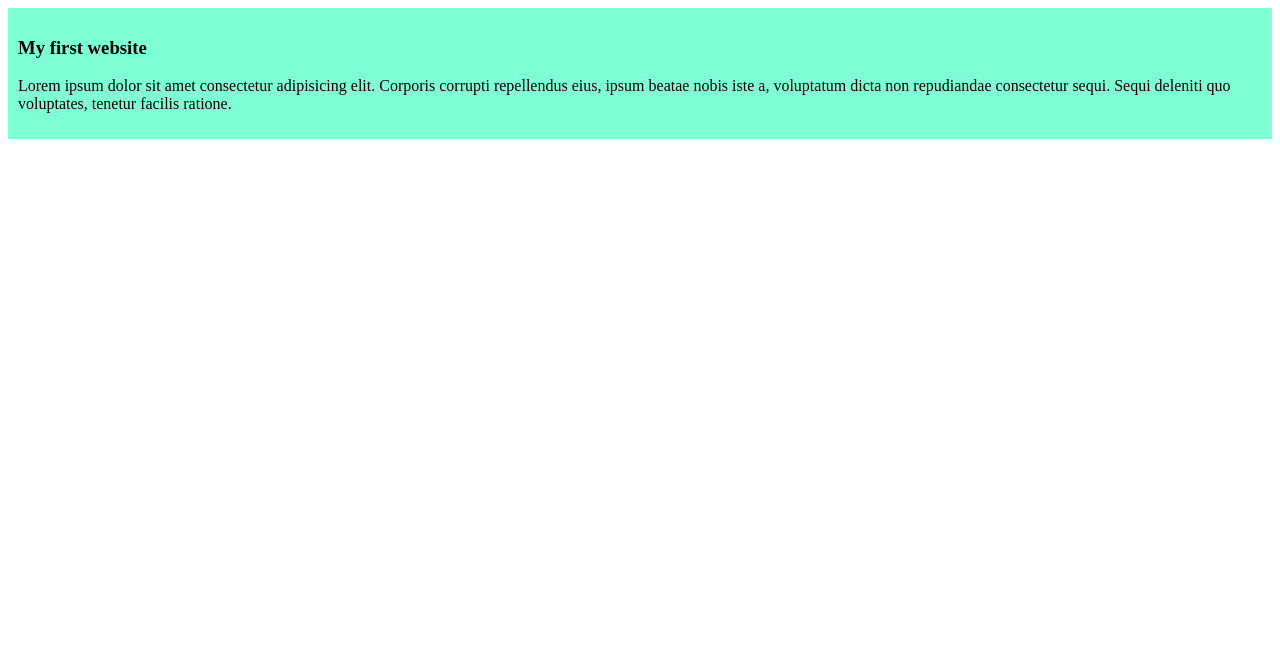
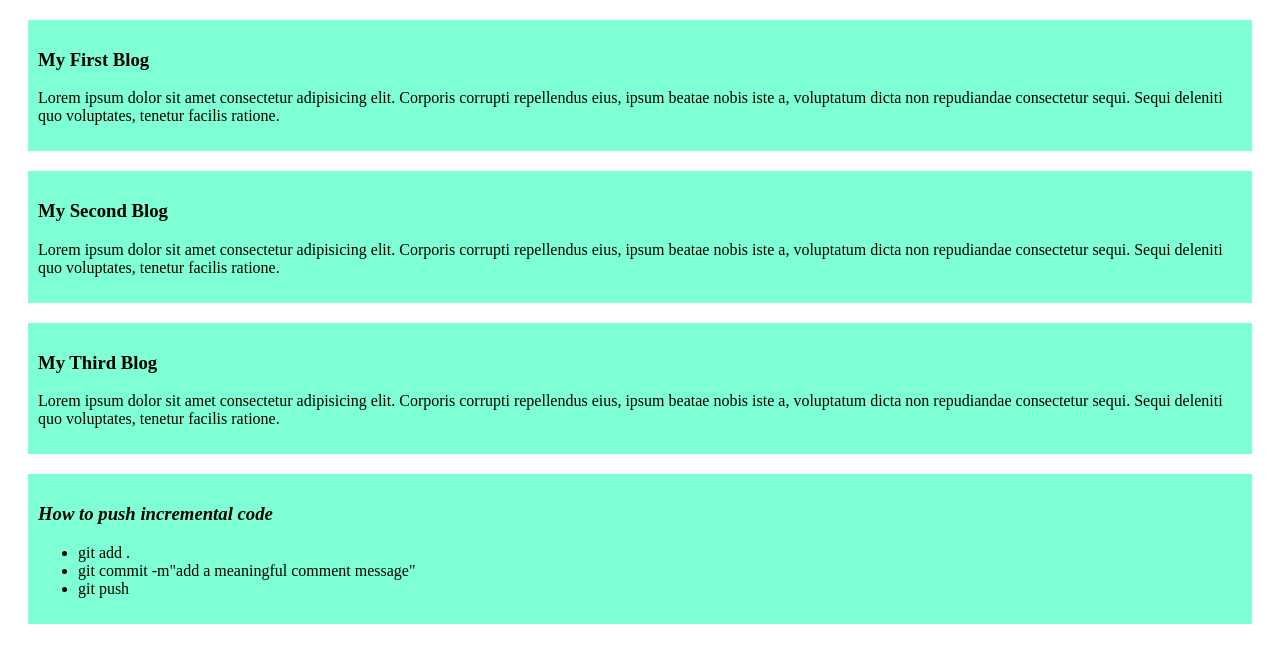
Before and after one commit to anik64tlg/my-simple-website, a plain HTML site: page index.html in a window 1280 px wide. Drawn offline with Linux system fonts and the light colour scheme.

Commit message:
added a list to push code

```diff
--- a/index.html
+++ b/index.html
@@ -8,8 +8,24 @@
 </head>
 <body>
     <div>
-        <h3>My first website</h3>
+        <h3>My First Blog</h3>
         <p>Lorem ipsum dolor sit amet consectetur adipisicing elit. Corporis corrupti repellendus eius, ipsum beatae nobis iste a, voluptatum dicta non repudiandae consectetur sequi. Sequi deleniti quo voluptates, tenetur facilis ratione.</p>
+    </div>
+    <div>
+        <h3>My Second Blog</h3>
+        <p>Lorem ipsum dolor sit amet consectetur adipisicing elit. Corporis corrupti repellendus eius, ipsum beatae nobis iste a, voluptatum dicta non repudiandae consectetur sequi. Sequi deleniti quo voluptates, tenetur facilis ratione.</p>
+    </div>
+    <div>
+        <h3>My Third Blog</h3>
+        <p>Lorem ipsum dolor sit amet consectetur adipisicing elit. Corporis corrupti repellendus eius, ipsum beatae nobis iste a, voluptatum dicta non repudiandae consectetur sequi. Sequi deleniti quo voluptates, tenetur facilis ratione.</p>
+    </div>
+    <div>
+        <h3><i>How to push incremental code</i></h3>
+        <ul>
+            <li>git add .</li>
+            <li>git commit -m"add a meaningful comment message"</li>
+            <li>git push</li>
+        </ul>
     </div>
 </body>
 </html>
--- a/styles/blog.css
+++ b/styles/blog.css
@@ -1,4 +1,5 @@
 div{
     background-color: aquamarine;
     padding: 10px;
+    margin: 20px;
 }
```
